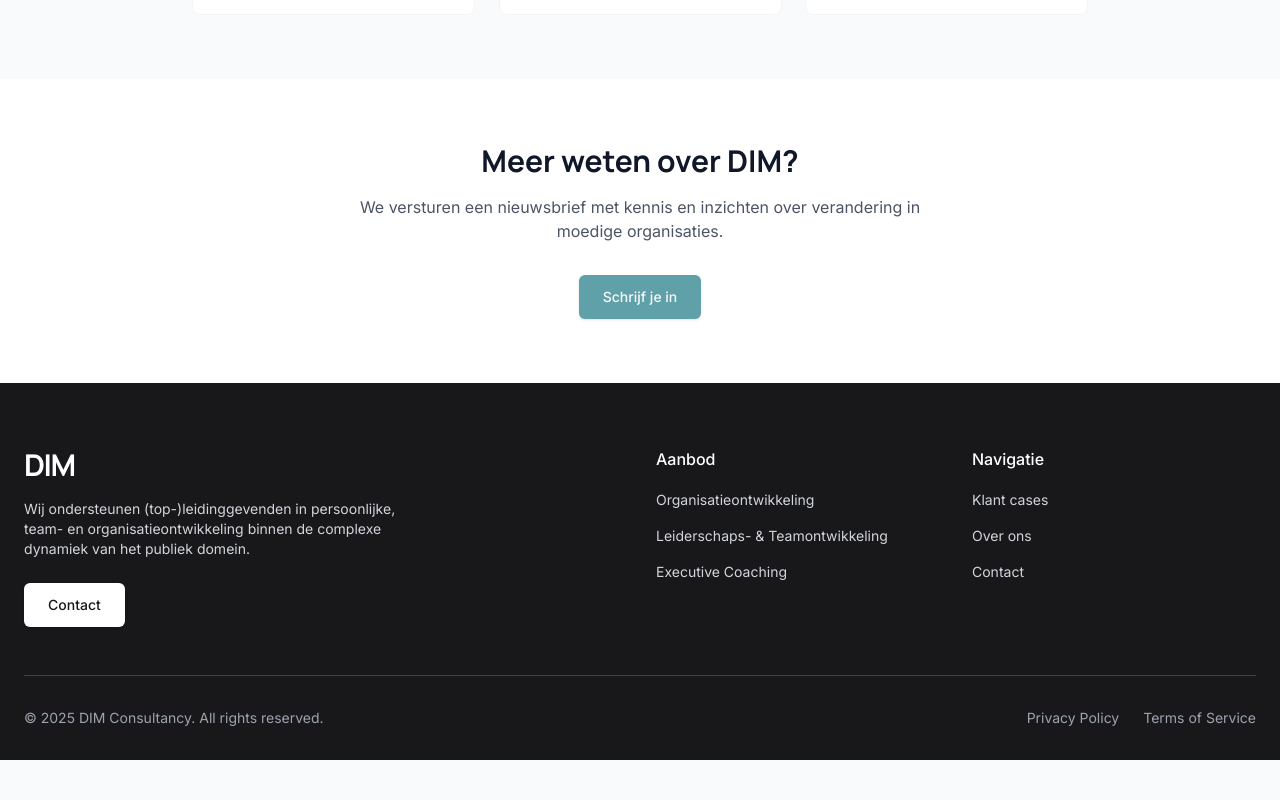
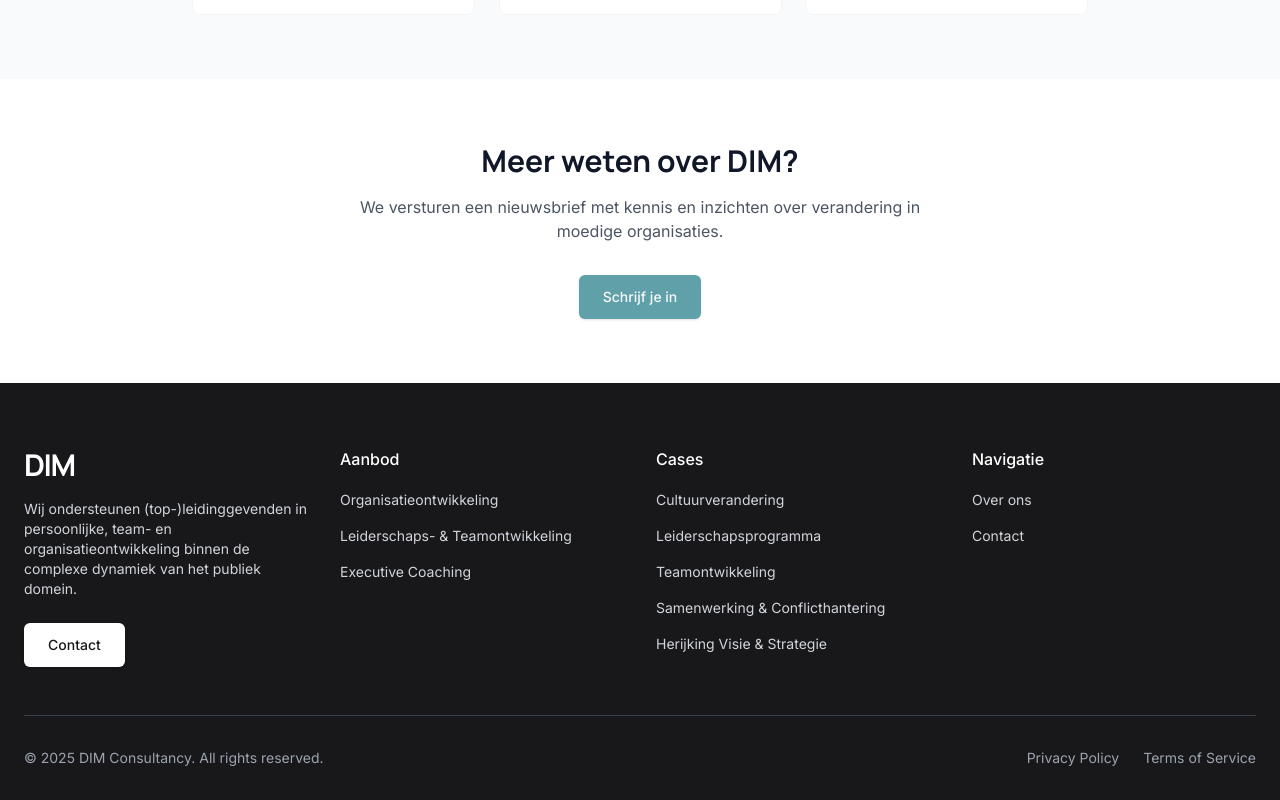
Before and after one commit to dimamsterdam/dim-amsterdam, a React (Vite) app: page / in a window 1280 px wide. Shown: the part 2621-3421 px from the top of the page. Before the commit the page ends 3381 px from the top, so only its background shows below. Built offline with nearby package versions, Linux system fonts and the light colour scheme.

Commit message:
Remove Klant Cases from Footer
Remove the "Klant cases" link from the footer and replace it with links to the actual case pages.

```diff
--- a/src/components/Footer.tsx
+++ b/src/components/Footer.tsx
@@ -14,9 +14,18 @@ const Footer = () => {
       ],
     },
     {
+      title: "Cases",
+      links: [
+        { label: "Cultuurverandering", href: "/cases/cultuurverandering" },
+        { label: "Leiderschapsprogramma", href: "/cases/leiderschapsprogramma" },
+        { label: "Teamontwikkeling", href: "/cases/teamontwikkeling" },
+        { label: "Samenwerking & Conflicthantering", href: "/cases/samenwerking-conflicthantering" },
+        { label: "Herijking Visie & Strategie", href: "/cases/herijking-visie-strategie" },
+      ],
+    },
+    {
       title: "Navigatie",
       links: [
-        { label: "Klant cases", href: "/klant-cases" },
         { label: "Over ons", href: "/over-ons" },
         { label: "Contact", href: "/contact" },
       ],
@@ -28,7 +37,7 @@ const Footer = () => {
       <div className="container mx-auto px-4 md:px-6">
         <div className="grid grid-cols-1 md:grid-cols-2 lg:grid-cols-4 gap-8 mb-12">
           {/* Logo and description */}
-          <div className="lg:col-span-2">
+          <div className="lg:col-span-1">
             <Link to="/" className="inline-block mb-4">
               <span className="text-3xl font-display font-bold tracking-tighter text-white">DIM</span>
             </Link>
```
